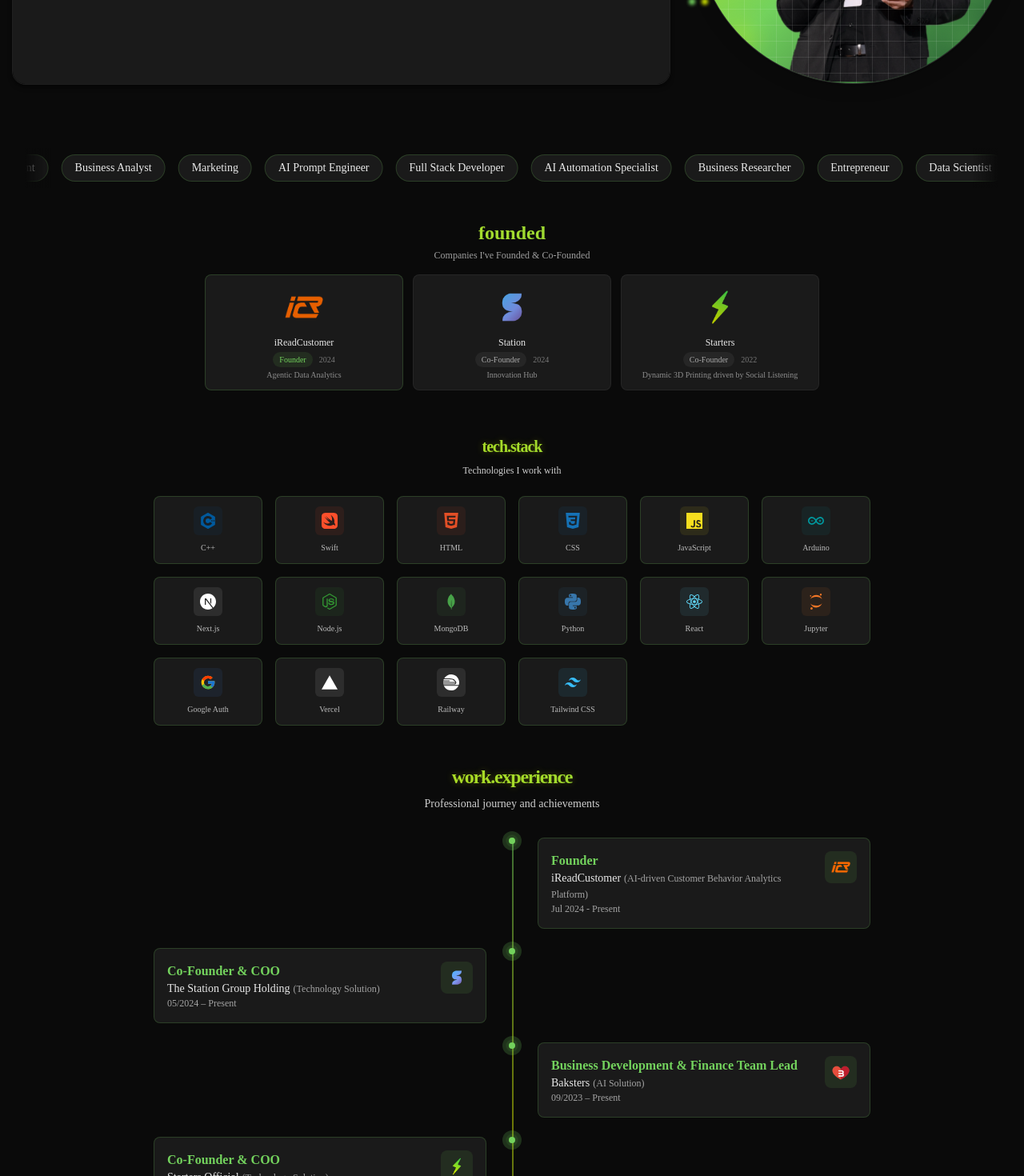
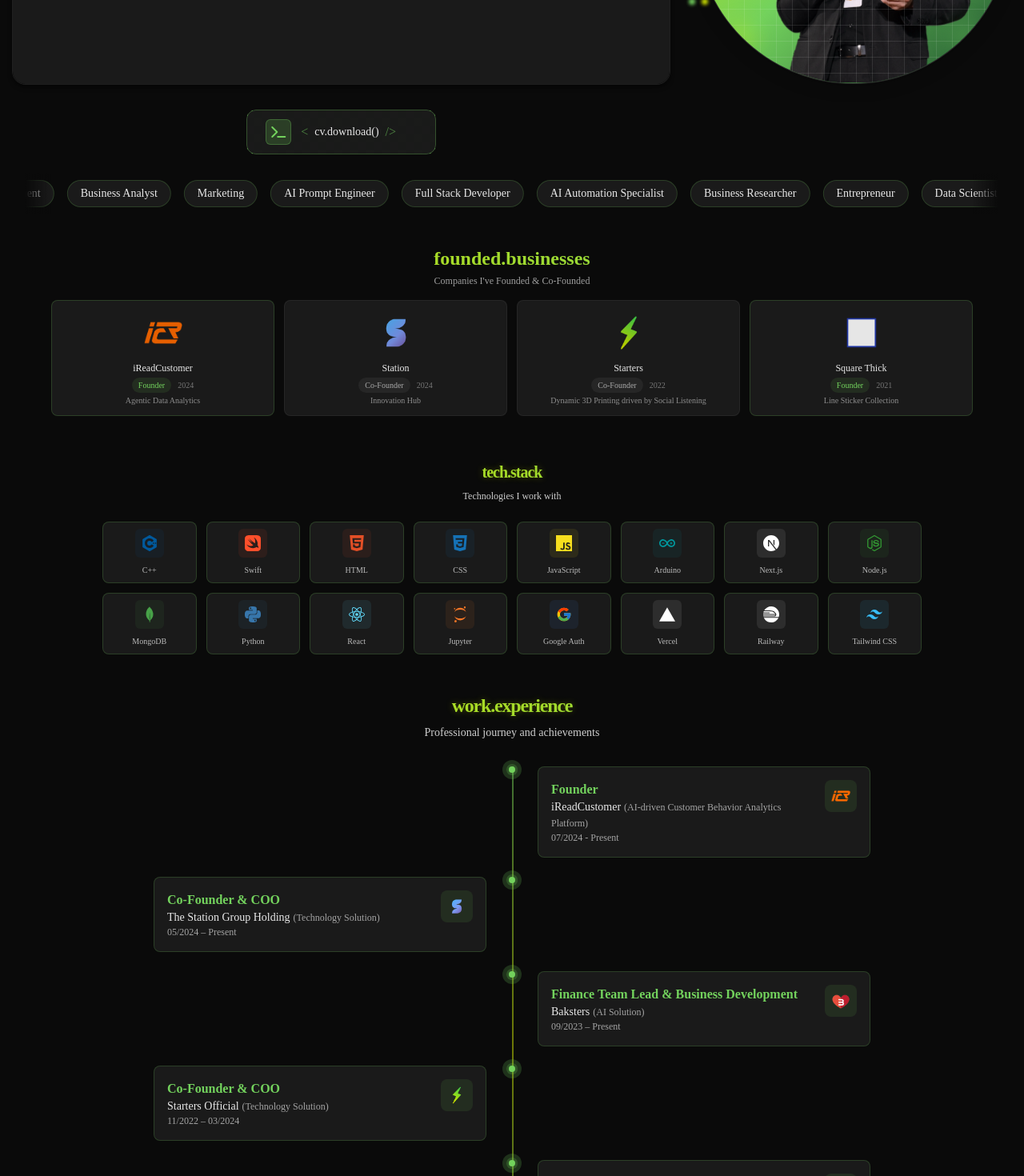
Before and after one commit to leonaruebet/Naruebet-Portfolio-Website, a Next.js app: page / in a window 1280 px wide. Shown: the part 420-1890 px from the top of the page at 80% size. Built offline with nearby package versions, Linux system fonts and the light colour scheme; a web font is replaced by a local one.

Commit message:
Update Website

```diff
--- a/src/app/globals.css
+++ b/src/app/globals.css
@@ -136,6 +136,18 @@
   }
 }
 
+@keyframes gradient-shift {
+  0% {
+    background-position: 0% 50%;
+  }
+  50% {
+    background-position: 100% 50%;
+  }
+  100% {
+    background-position: 0% 50%;
+  }
+}
+
 .animate-float {
   animation: float 3s ease-in-out infinite;
 }
--- a/src/app/page.tsx
+++ b/src/app/page.tsx
@@ -1,3 +1,5 @@
+'use client'
+
 import { TerminalInfo } from '@/components/sections/terminal-info'
 import { Experience } from '@/components/sections/experience'
 import { SkillsContent } from '@/components/sections/skills/SkillsContent'
@@ -6,19 +8,81 @@
 import Image from 'next/image'
 import { Founded } from '@/components/sections/founded'
 import { Roles } from '@/components/sections/roles'
+import { motion } from 'framer-motion'
 
 export default function Home() {
   return (
     <main>
       <div className="container mx-auto px-4 py-16">
         {/* Hero section */}
-        <section className="mb-16">
+        <section className="mb-24">
           <div className="grid gap-8 md:grid-cols-3">
             {/* Terminal Section (2/3) */}
             <div className="order-2 md:order-1 md:col-span-2">
               <div className="h-[300px] md:h-full overflow-hidden rounded-2xl terminal-effect">
                 <TerminalInfo />
               </div>
+              <motion.div
+                className="mt-8 text-center"
+                initial={{ opacity: 0, y: 20 }}
+                animate={{ opacity: 1, y: 0 }}
+                transition={{ delay: 0.5 }}
+              >
+                <motion.a
+                  href="https://drive.google.com/drive/u/0/folders/1CRgnJ81l60ePGQ0asm7L4VuYQWp9S-sS"
+                  target="_blank"
+                  rel="noopener noreferrer"
+                  className="group relative inline-flex items-center gap-3 px-6 py-3 bg-[#1a1a1a] rounded-xl overflow-hidden"
+                  whileHover={{ scale: 1.02 }}
+                  whileTap={{ scale: 0.98 }}
+                >
+                  {/* Code-like background pattern */}
+                  <div className="absolute inset-0 opacity-5 group-hover:opacity-10 transition-opacity duration-500"
+                    style={{
+                      backgroundImage: `
+                        linear-gradient(to right, transparent 0%, transparent 50%, rgba(115, 210, 93, 0.1) 50%, rgba(115, 210, 93, 0.1) 100%),
+                        linear-gradient(to bottom, transparent 0%, transparent 50%, rgba(115, 210, 93, 0.1) 50%, rgba(115, 210, 93, 0.1) 100%)
+                      `,
+                      backgroundSize: '20px 20px'
+                    }}
+                  />
+
+                  {/* Animated gradient background */}
+                  <div className="absolute inset-0 bg-gradient-to-r from-[#73D25D]/10 via-[#95E06C]/20 to-[#73D25D]/10 opacity-0 group-hover:opacity-100 transition-opacity duration-500"
+                    style={{
+                      backgroundSize: '200% 100%',
+                      animation: 'gradient-shift 3s linear infinite'
+                    }}
+                  />
+
+                  {/* Glowing border with code-like corners */}
+                  <div className="absolute inset-0">
+                    <div className="absolute inset-0 rounded-xl border border-[#73D25D]/30 group-hover:border-[#73D25D]/60 transition-colors duration-500" />
+                    {/* Code-like corner brackets */}
+                    <div className="absolute top-0 left-0 w-2 h-2 border-t-2 border-l-2 border-[#73D25D] opacity-40 group-hover:opacity-100 transition-opacity duration-500" />
+                    <div className="absolute top-0 right-0 w-2 h-2 border-t-2 border-r-2 border-[#73D25D] opacity-40 group-hover:opacity-100 transition-opacity duration-500" />
+                    <div className="absolute bottom-0 left-0 w-2 h-2 border-b-2 border-l-2 border-[#73D25D] opacity-40 group-hover:opacity-100 transition-opacity duration-500" />
+                    <div className="absolute bottom-0 right-0 w-2 h-2 border-b-2 border-r-2 border-[#73D25D] opacity-40 group-hover:opacity-100 transition-opacity duration-500" />
+                  </div>
+
+                  {/* Terminal-like icon container */}
+                  <div className="relative flex items-center justify-center w-8 h-8 rounded-md bg-[#73D25D]/20 group-hover:bg-[#73D25D]/30 transition-all duration-500 border border-[#73D25D]/30 group-hover:border-[#73D25D]/60">
+                    <i className="fas fa-terminal text-[#73D25D] group-hover:scale-110 transition-transform duration-500" />
+                  </div>
+
+                  {/* Text content with code-like elements */}
+                  <div className="relative flex items-center gap-2">
+                    <span className="text-[#73D25D]/60 group-hover:text-[#73D25D] transition-colors duration-500">&lt;</span>
+                    <span className="relative font-medium text-sm text-white/90 group-hover:text-white transition-colors duration-500">
+                      cv.download()
+                    </span>
+                    <span className="text-[#73D25D]/60 group-hover:text-[#73D25D] transition-colors duration-500">/&gt;</span>
+                  </div>
+
+                  {/* Arrow icon with enhanced animation */}
+                  <i className="relative fas fa-arrow-right text-[#73D25D] opacity-0 -translate-x-2 group-hover:opacity-100 group-hover:translate-x-0 transition-all duration-500 group-hover:animate-pulse" />
+                </motion.a>
+              </motion.div>
             </div>
 
             {/* Profile Photo Section (1/3) */}
--- a/src/components/sections/experience/data.ts
+++ b/src/components/sections/experience/data.ts
@@ -27,7 +27,7 @@
     role: 'Founder',
     company: 'iReadCustomer',
     companyDesc: 'AI-driven Customer Behavior Analytics Platform',
-    duration: 'Jul 2024 - Present',
+    duration: '07/2024 - Present',
     icon: SiNextdotjs,
     color: '#000000',
     logo: '/ireadcustomer.webp',
@@ -60,7 +60,7 @@
   },
   {
     id: 'baksters',
-    role: 'Business Development & Finance Team Lead',
+    role: 'Finance Team Lead & Business Development',
     company: 'Baksters',
     companyDesc: 'AI Solution',
     duration: '09/2023 – Present',
@@ -80,7 +80,7 @@
     role: 'Co-Founder & COO',
     company: 'Starters Official',
     companyDesc: 'Technology Solution',
-    duration: '01/2024 – Present',
+    duration: '11/2022 – 03/2024',
     icon: FaLightbulb,
     color: '#00A4EF',
     logo: '/starters.png',
@@ -110,7 +110,7 @@
   },
   {
     id: 'syntax',
-    role: 'Data Analytics',
+    role: 'Business Analyst',
     company: 'Syntax',
     companyDesc: 'Industrial Services',
     duration: '12/2023 – 02/2024',
--- a/src/components/sections/founded.tsx
+++ b/src/components/sections/founded.tsx
@@ -28,6 +28,14 @@
     role: 'Co-Founder',
     description: 'Dynamic 3D Printing driven by Social Listening',
     year: '2022'
+  },
+  {
+    name: 'Square Thick',
+    logo: '/squarethick.png',
+    href: '#',
+    role: 'Founder',
+    description: 'Line Sticker Collection',
+    year: '2021'
   }
 ]
 
@@ -36,7 +44,7 @@
     <section className="py-6">
       <div className="container mx-auto px-4">
         <SectionHeader
-          title="founded"
+          title="founded.businesses"
           subtitle="Companies I've Founded & Co-Founded"
         />
 
@@ -44,7 +52,7 @@
           initial={{ opacity: 0 }}
           animate={{ opacity: 1 }}
           transition={{ duration: 0.5, delay: 0.2 }}
-          className="grid grid-cols-1 sm:grid-cols-3 gap-3 max-w-3xl mx-auto items-stretch"
+          className="grid grid-cols-1 sm:grid-cols-2 md:grid-cols-4 gap-3 max-w-6xl mx-auto items-stretch"
         >
           {companies.map((company, index) => (
             <motion.div
--- a/src/components/sections/tech-stack.tsx
+++ b/src/components/sections/tech-stack.tsx
@@ -112,14 +112,14 @@
           </motion.p>
         </div>
 
-        <div className="max-w-4xl mx-auto">
-          <div className="grid grid-cols-3 sm:grid-cols-4 md:grid-cols-5 lg:grid-cols-6 gap-3 sm:gap-4">
+        <div className="max-w-5xl mx-auto">
+          <div className="grid grid-cols-2 sm:grid-cols-4 md:grid-cols-8 gap-2 sm:gap-3">
             {techStack.map((tech, index) => {
               const Icon = tech.icon
               return (
                 <motion.div
                   key={tech.name}
-                  className="group relative p-3 rounded-lg bg-[#1a1a1a] border border-[#73D25D]/20 hover:border-[#73D25D]/40 transition-all duration-500"
+                  className="group relative p-2 rounded-lg bg-[#1a1a1a] border border-[#73D25D]/20 hover:border-[#73D25D]/40 transition-all duration-500"
                   initial={{ opacity: 0, y: 20 }}
                   whileInView={{ opacity: 1, y: 0 }}
                   viewport={{ once: true }}
```
Also changed, not shown: public/squarethick.png (added).
